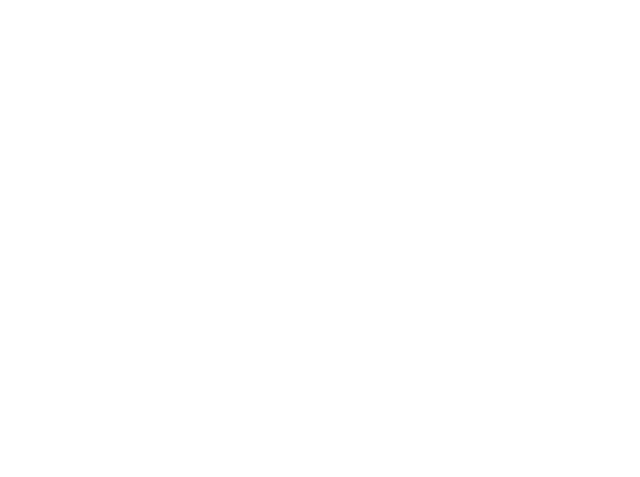
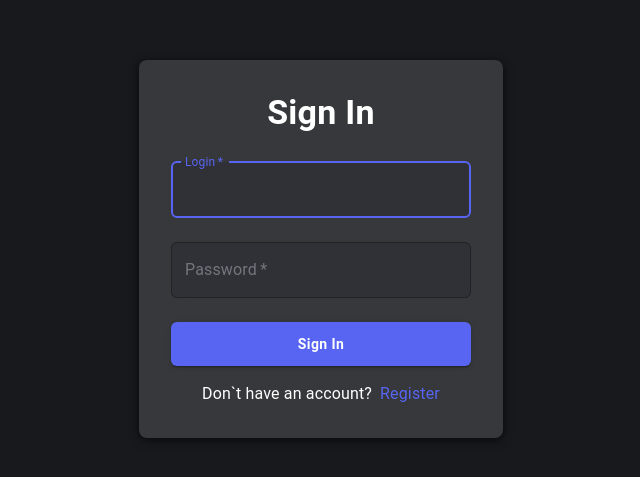
Before and after one commit to mpakholska/todo-test-task, a Next.js app in the folder apps/web/: page / in a window 1280 px wide. Shown: the part 151-628 px from the top of the page, without its empty margins (319-959 px from the left). Built offline with nearby package versions, Linux system fonts and the light colour scheme.

Commit message:
create login page

```diff
--- a/apps/web/app/globals.css
+++ b/apps/web/app/globals.css
@@ -1,42 +1,5 @@
-:root {
-  --background: #ffffff;
-  --foreground: #171717;
-}
-
-@media (prefers-color-scheme: dark) {
-  :root {
-    --background: #0a0a0a;
-    --foreground: #ededed;
-  }
-}
-
-html,
-body {
-  max-width: 100vw;
-  overflow-x: hidden;
-}
-
-body {
-  color: var(--foreground);
-  background: var(--background);
-  font-family: Arial, Helvetica, sans-serif;
-  -webkit-font-smoothing: antialiased;
-  -moz-osx-font-smoothing: grayscale;
-}
-
 * {
   box-sizing: border-box;
   padding: 0;
   margin: 0;
 }
-
-a {
-  color: inherit;
-  text-decoration: none;
-}
-
-@media (prefers-color-scheme: dark) {
-  html {
-    color-scheme: dark;
-  }
-}
--- a/apps/web/app/layout.tsx
+++ b/apps/web/app/layout.tsx
@@ -1,5 +1,6 @@
 import type { Metadata } from "next";
 import { Geist, Geist_Mono } from "next/font/google";
+
 import "./globals.css";
 
 const geistSans = Geist({
@@ -17,6 +18,9 @@
   description: "Generated by create next app",
 };
 
+
+
+
 export default function RootLayout({
   children,
 }: Readonly<{
@@ -25,6 +29,7 @@
   return (
     <html lang="en">
       <body className={`${geistSans.variable} ${geistMono.variable}`}>
+
         {children}
       </body>
     </html>
--- a/apps/web/app/page.tsx
+++ b/apps/web/app/page.tsx
@@ -1,7 +1,101 @@
+'use client';
+import React from 'react';
+import {
+  ThemeProvider,
+  createTheme,
+  CssBaseline,
+  Container,
+  Box,
+} from '@mui/material';
+import SignInForm from '@/features/auth-form';
 
-export default function Home() {
+const discordDarkTheme = createTheme({
+  palette: {
+    mode: 'dark',
+    background: {
+      default: '#18191c',
+      paper: '#242629',
+    },
+    primary: {
+      main: '#5865F2',
+    },
+    text: {
+      primary: '#dcddde',
+      secondary: '#72767d',
+    },
+  },
+  shape: {
+    borderRadius: 8,
+  },
+  components: {
+    MuiPaper: {
+      styleOverrides: {
+        root: {
+          boxShadow:
+            '0 2px 10px rgba(0,0,0,0.7)',
+        },
+      },
+    },
+    MuiTextField: {
+      styleOverrides: {
+        root: {
+          '& .MuiOutlinedInput-root': {
+            backgroundColor: '#2f3136',
+            color: '#dcddde',
+            borderRadius: 6,
+          },
+          '& .MuiOutlinedInput-notchedOutline': {
+            borderColor: '#202225',
+          },
+          '&:hover .MuiOutlinedInput-notchedOutline': {
+            borderColor: '#5865F2',
+          },
+          '&.Mui-focused .MuiOutlinedInput-notchedOutline': {
+            borderColor: '#5865F2',
+            borderWidth: 2,
+          },
+          '& .MuiInputLabel-root': {
+            color: '#72767d',
+          },
+          '& .MuiInputLabel-root.Mui-focused': {
+            color: '#5865F2',
+          },
+          '& .MuiFormHelperText-root': {
+            color: '#f04747',
+          },
+        },
+      },
+    },
+    MuiButton: {
+      styleOverrides: {
+        root: {
+          textTransform: 'none',
+          fontWeight: 600,
+          borderRadius: 6,
+          padding: '10px 0',
+        },
+      },
+    },
+  },
+});
+
+export default function DarkLoginPage() {
+
   return (
-    <div>
-    </div>
+    <ThemeProvider theme={discordDarkTheme}>
+      <CssBaseline />
+      <Container maxWidth="xs" sx={{ height: '100vh' }}>
+        <Box
+          display="flex"
+          flexDirection="column"
+          justifyContent="center"
+          alignItems="center"
+          height="100%"
+          px={2}
+        >
+         <SignInForm />
+        </Box>
+      </Container>
+    </ThemeProvider>
   );
 }
--- /dev/null
+++ b/apps/web/features/auth-form/SignInForm.tsx
@@ -0,0 +1,102 @@
+import { Box, Button, Paper, TextField, Typography } from "@mui/material";
+import { useState } from "react";
+
+export default function SignInForm() {
+  const [login, setLogin] = useState("");
+  const [password, setPassword] = useState("");
+  const [errors, setErrors] = useState<{ login?: string; password?: string }>(
+    {}
+  );
+
+  const validate = () => {
+    const newErrors: { login?: string; password?: string } = {};
+    if (!login.trim()) {
+      newErrors.login = "Login is required";
+    }
+    if (!password) {
+      newErrors.password = "Password is required";
+    }
+    setErrors(newErrors);
+    return Object.keys(newErrors).length === 0;
+  };
+
+  const handleSubmit = (event: React.FormEvent) => {
+    event.preventDefault();
+    if (!validate()) return;
+  };
+
+  return (
+    <Paper elevation={3} sx={{ padding: 4, width: "100%" }}>
+      <Typography
+        variant="h4"
+        component="h1"
+        align="center"
+        gutterBottom
+        sx={{ color: "#fff", fontWeight: 700 }}
+      >
+        Sign In
+      </Typography>
+      <Box component="form" onSubmit={handleSubmit} noValidate>
+        <TextField
+          label="Login"
+          variant="outlined"
+          fullWidth
+          margin="normal"
+          required
+          value={login}
+          onChange={(e) => setLogin(e.target.value)}
+          autoFocus
+          error={!!errors.login}
+          helperText={errors.login}
+          inputProps={{ "data-testid": "login-input" }}
+        />
+        <TextField
+          label="Password"
+          type="password"
+          variant="outlined"
+          fullWidth
+          margin="normal"
+          required
+          value={password}
+          onChange={(e) => setPassword(e.target.value)}
+          error={!!errors.password}
+          helperText={errors.password}
+          inputProps={{ "data-testid": "password-input" }}
+        />
+        <Button
+          type="submit"
+          variant="contained"
+          color="primary"
+          fullWidth
+          sx={{ mt: 2 }}
+          data-testid="submit-button"
+        >
+          Sign In
+        </Button>
+
+        <Box
+          sx={{
+            display: "flex",
+            alignItems: "center",
+            justifyContent: "center",
+            gap: 1,
+          }}
+        >
+          <Typography
+            align="center"
+            sx={{ mt: 2, cursor: "pointer", color: "white" }}
+          >
+            Don`t have an account?
+          </Typography>
+
+          <Typography
+            align="center"
+            sx={{ mt: 2, cursor: "pointer", color: "primary.main" }}
+          >
+            Register
+          </Typography>
+        </Box>
+      </Box>
+    </Paper>
+  );
+}
--- /dev/null
+++ b/apps/web/features/auth-form/index.ts
@@ -0,0 +1 @@
+export { default } from "./SignInForm";
--- a/apps/web/package.json
+++ b/apps/web/package.json
@@ -9,6 +9,12 @@
     "lint": "next lint"
   },
   "dependencies": {
+    "@emotion/cache": "^11.14.0",
+    "@emotion/react": "^11.14.0",
+    "@emotion/styled": "^11.14.1",
+    "@mui/material": "^7.2.0",
+    "@mui/material-nextjs": "^7.2.0",
+    "@toolpad/core": "^0.16.0",
     "axios": "^1.10.0",
     "next": "15.3.4",
     "react": "^19.0.0",
```
Also changed, not shown: 1 other file (tests, documents, lock files or other folders).
